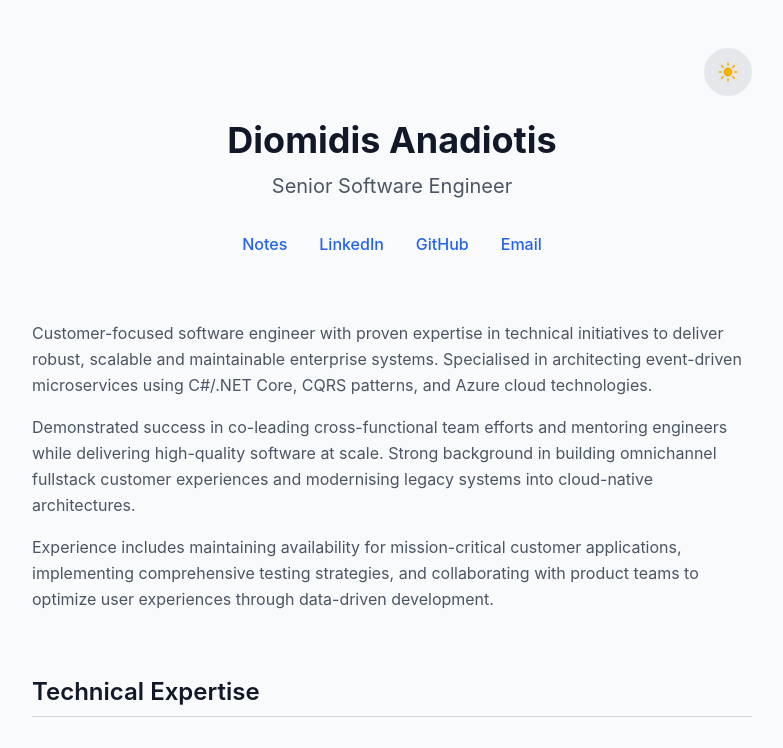
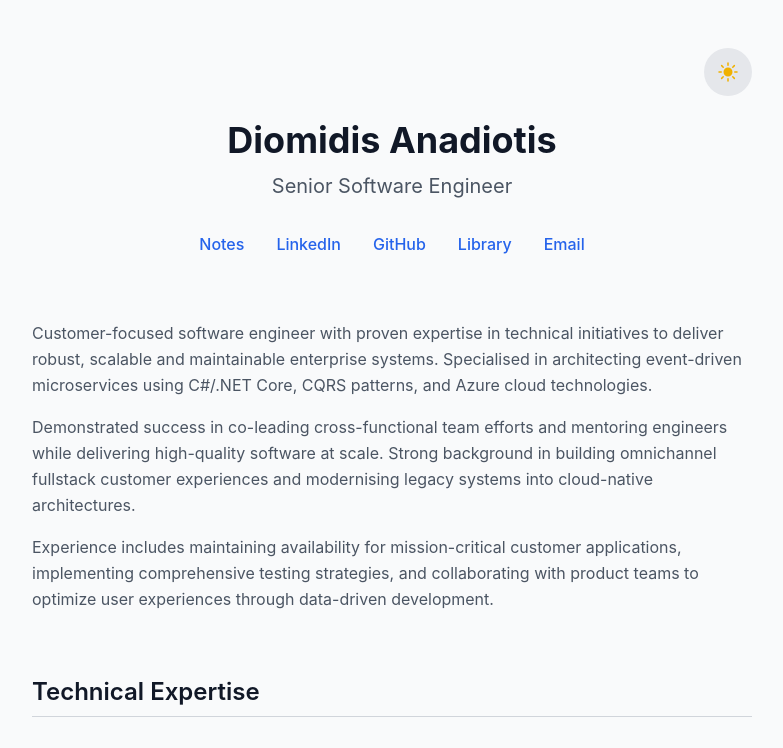
Before and after one commit to diomidis/diomidis.net, a React (Vite) app: page / in a window 1280 px wide. Shown: the top 748 px of the page, without its empty margins (248-1031 px from the left). Built offline with nearby package versions, Linux system fonts and the light colour scheme.

Commit message:
Updated App.tsx

```diff
--- a/src/App.tsx
+++ b/src/App.tsx
@@ -39,6 +39,14 @@ function App() {
               className="text-accent hover:text-accent font-medium hover:underline transition-all duration-200"
             >
               GitHub
+            </a>
+            <a
+              href="https://books.diomidis.net/"
+              target="_blank"
+              rel="noopener noreferrer"
+              className="text-accent hover:text-accent font-medium hover:underline transition-all duration-200"
+            >
+              Library
             </a>
             <a
               href="mailto:info@diomidis.net"
```
